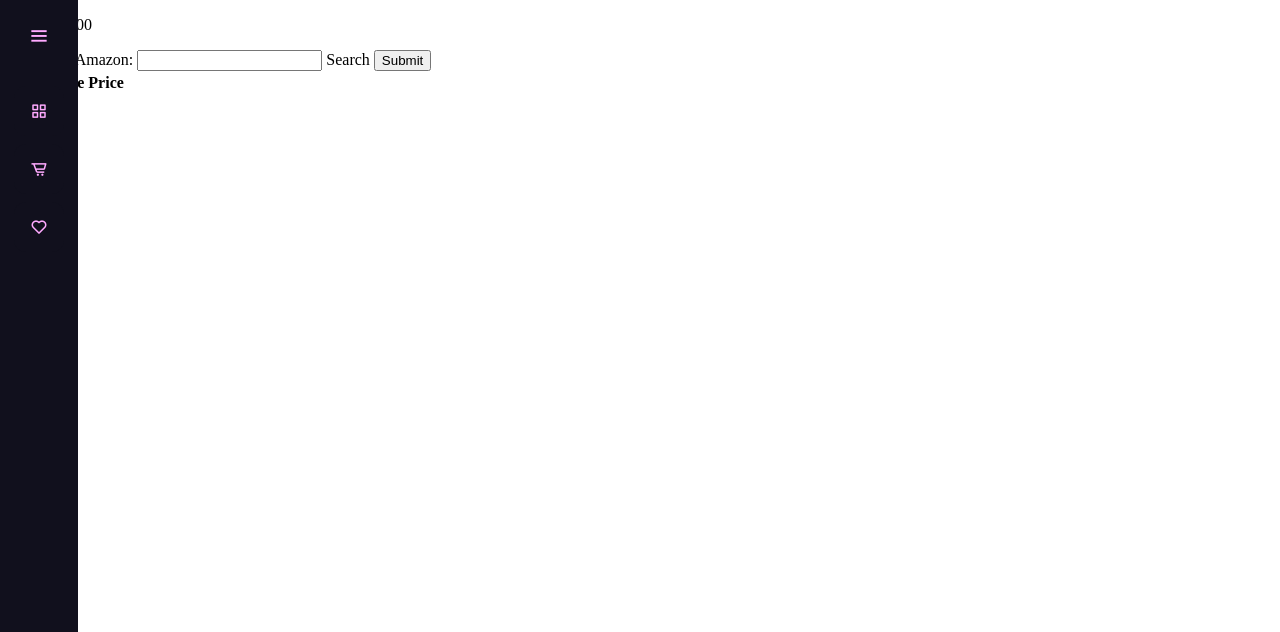
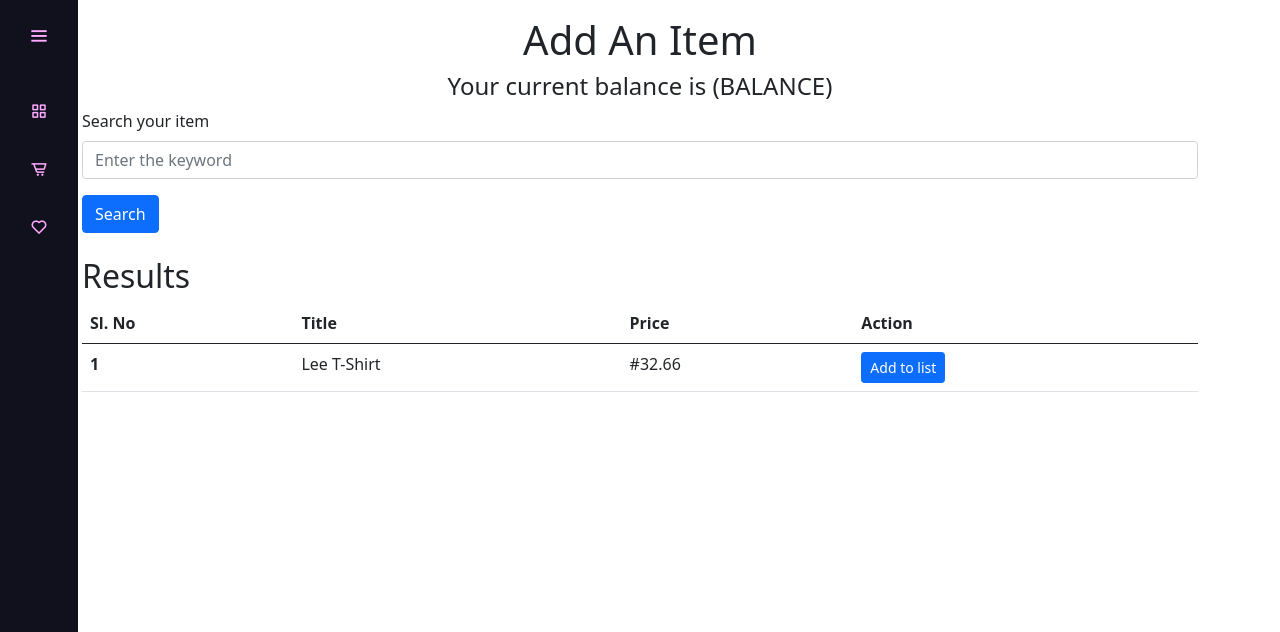
Before and after one commit to oktopuslinky/gifthub, a Flask app: page /search in a window 1280 px wide. Shown: the top 632 px of the page. Run offline with Flask 2, Linux system fonts and the light colour scheme; lists and menus that the app fills with data are empty.

Commit message:
Added search styling

```diff
--- a/templates/add_item.html
+++ b/templates/add_item.html
@@ -1,12 +1,15 @@
 {% extends 'base.html' %}
+
 
 {% block content %}
 
 <head>
     <script src="https://ajax.googleapis.com/ajax/libs/jquery/3.5.1/jquery.min.js"></script>
+    <link href="https://cdn.jsdelivr.net/npm/bootstrap@5.0.1/dist/css/bootstrap.min.css" rel="stylesheet"
+        integrity="sha384-+0n0xVW2eSR5OomGNYDnhzAbDsOXxcvSN1TPprVMTNDbiYZCxYbOOl7+AMvyTG2x" crossorigin="anonymous">
 </head>
 
-    <p>Balance: {{ balance }}</p>
+<!-- <p>Balance: {{ balance }}</p>
 
     <form action='/search' method='POST'>
 
@@ -23,33 +26,35 @@
             <th>Price</th>
         </tr>
 
-        <!-- do for range loop to get record number, then transmit data to app.py -->
+        <!-- do for range loop to get record number, then transmit data to app.py
 {% for record in records %}
 
 <tr>
     <td><a href='{{ record[3] }}'>{{ record[1] }}</a></td>
     <td id='price{{ record[0] }}'>{{ record[2] }}</td>
-                <td><button id='{{ record[0] }}' onclick="sendItem('{{ record[0] }}', '{{ record[1] }}', '{{ record[2] }}', '{{ record[3] }}', '{{ balance }}')">Add Item</button></td>
+    <td><button id='{{ record[0] }}'
+            onclick="sendItem('{{ record[0] }}', '{{ record[1] }}', '{{ record[2] }}', '{{ record[3] }}', '{{ balance }}')">Add
+            Item</button></td>
 </tr>
 
 {% endfor %}
 </table>
 
 <script>
-        function sendItem(asin, description, price, url, balance){
+    function sendItem(asin, description, price, url, balance) {
         the_balance = Number(balance)
-            the_price = Number(String($('#price'+asin).text()))
+        the_price = Number(String($('#price' + asin).text()))
 
         console.log(the_balance)
         console.log(the_price)
 
-            if (the_balance < the_price){
+        if (the_balance < the_price) {
             console.log("not work")
-                $('#'+asin).text('Insufficient funds');
+            $('#' + asin).text('Insufficient funds');
         }
-            else{
+        else {
             console.log("all good")
-                $('#'+asin).text('Item added');
+            $('#' + asin).text('Item added');
 
             data = {
                 'asin': asin,
@@ -66,8 +71,51 @@
 
 
     }
-    </script>
 
+</script> -->
+
+<body>
+
+
+    <div class="container my-3">
+        <h1 class="text-center">Add An Item</h1>
+        <h4 class="text-center">Your current balance is (BALANCE)</h4>
+        <div class="mb-3">
+            <label for="title" class="form-label">Search your item</label>
+            <input type="text" class="form-control" id="title" placeholder="Enter the keyword">
+            <div id="emailHelp" class="form-text"></div>
+        </div>
+        <button id="add" class="btn btn-primary">Search</button>
+
+        <div id="items" class="my-4">
+            <h2>Results</h2>
+            <table class="table">
+                <thead>
+                    <tr>
+                        <th scope="col">Sl. No</th>
+                        <th scope="col">Title</th>
+                        <th scope="col">Price</th>
+                        <th scope="col">Action</th>
+                    </tr>
+                </thead>
+                <tbody id="tableBody">
+                    <tr>
+                        <th scope="row">1</th>
+                        <td>Lee T-Shirt</td>
+                        <td>#32.66</td>
+                        <td><button class="btn btn-sm btn-primary">Add to list</button></td>
+                    </tr>
+                </tbody>
+            </table>
+        </div>
+    </div>
+
+
+    <!-- Option 1: Bootstrap Bundle with Popper -->
+    <script src="https://cdn.jsdelivr.net/npm/bootstrap@5.0.1/dist/js/bootstrap.bundle.min.js"
+        integrity="sha384-gtEjrD/SeCtmISkJkNUaaKMoLD0//ElJ19smozuHV6z3Iehds+3Ulb9Bn9Plx0x4"
+        crossorigin="anonymous"></script>
+</body>
 
 
 {% endblock %}
```
Lines whose indentation alone changed are shown as unchanged.
